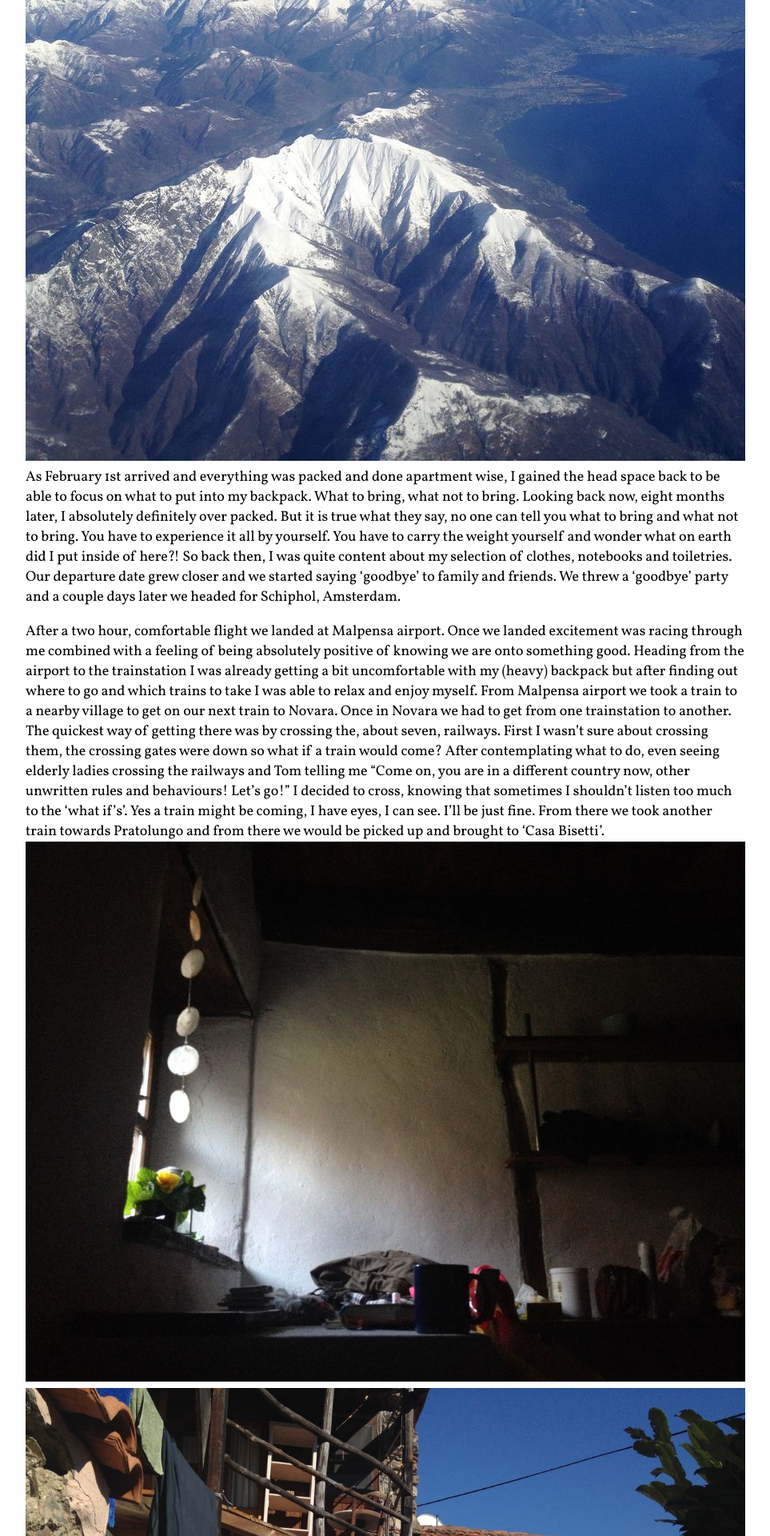
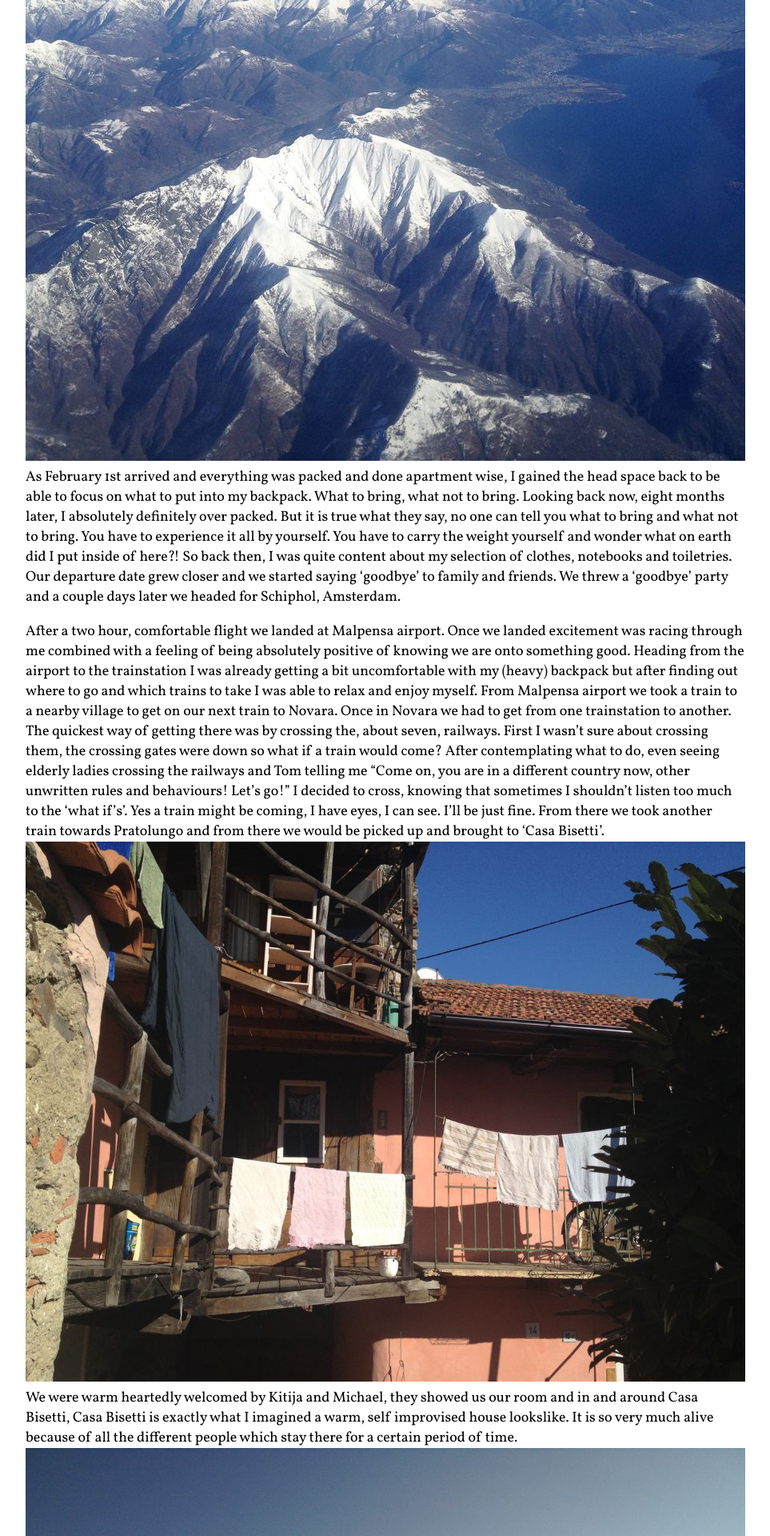
Before and after one commit to TomSmit/a-velvet-uproar, a Jekyll site: the page built from _posts/2015-10-09-our-lives-as-we-had-known-it-in-the-rearview-mirror.markdown, in a window 1280 px wide. Shown: the part 4480-6400 px from the top of the page at 80% size, without its empty margins (158-1121 px from the left). Built offline with Jekyll 4.4.1, drawn with Linux system fonts in a browser that asks for light colours; nearby versions of some CDN libraries.

Commit message:
Updated Our Lives As We Had Known It In The Rearview Mirror

```diff
--- a/_posts/2015-10-09-our-lives-as-we-had-known-it-in-the-rearview-mirror.markdown
+++ b/_posts/2015-10-09-our-lives-as-we-had-known-it-in-the-rearview-mirror.markdown
@@ -19,7 +19,6 @@ January 2015, packing our stuff into boxes and throwing away as much as possible
 As February 1st arrived and everything was packed and done apartment wise, I gained the head space back to be able to focus on what to put into my backpack. What to bring, what not to bring. Looking back now, eight months later, I absolutely definitely over packed. But it is true what they say, no one can tell you what to bring and what not to bring. You have to experience it all by yourself. You have to carry the weight yourself and wonder what on earth did I put inside of here?! So back then, I was quite content about my selection of clothes, notebooks and toiletries. Our departure date grew closer and we started saying 'goodbye’ to family and friends. We threw a 'goodbye’ party and a couple days later we headed for Schiphol, Amsterdam.
 
 After a two hour, comfortable flight we landed at Malpensa airport. Once we landed excitement was racing through me combined with a feeling of being absolutely positive of knowing we are onto something good. Heading from the airport to the trainstation I was already getting a bit uncomfortable with my (heavy) backpack but after finding out where to go and which trains to take I was able to relax and enjoy myself. From Malpensa airport we took a train to a nearby village to get on our next train to Novara. Once in Novara we had to get from one trainstation to another. The quickest way of getting there was by crossing the, about seven, railways. First I wasn’t sure about crossing them, the crossing gates were down so what if a train would come? After contemplating what to do, even seeing elderly ladies crossing the railways and Tom telling me “Come on, you are in a different country now, other unwritten rules and behaviours! Let’s go!” I decided to cross, knowing that sometimes I shouldn’t listen too much to the 'what if’s’. Yes a train might be coming, I have eyes, I can see. I’ll be just fine. From there we took another train towards Pratolungo and from there we would be picked up and brought to 'Casa Bisetti’.
-![IMG_9873.JPG](/uploads/IMG_9873.JPG)
 ![IMG_9877.JPG](/uploads/IMG_9877.JPG)
 We were warm heartedly welcomed by Kitija and Michael, they showed us our room and in and around Casa Bisetti, Casa Bisetti is exactly what I imagined a warm, self improvised house lookslike. It is so very much alive because of all the different people which stay there for a certain period of time.
 ![IMG_9907.JPG](/uploads/IMG_9907.JPG)
```
